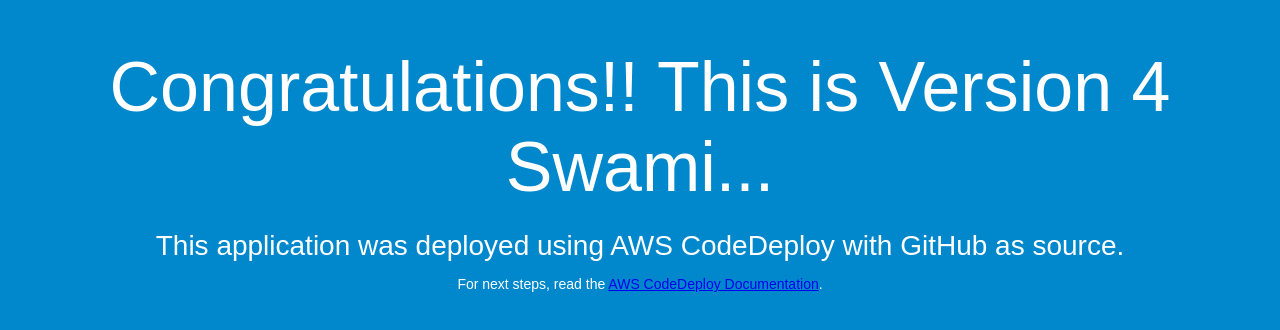
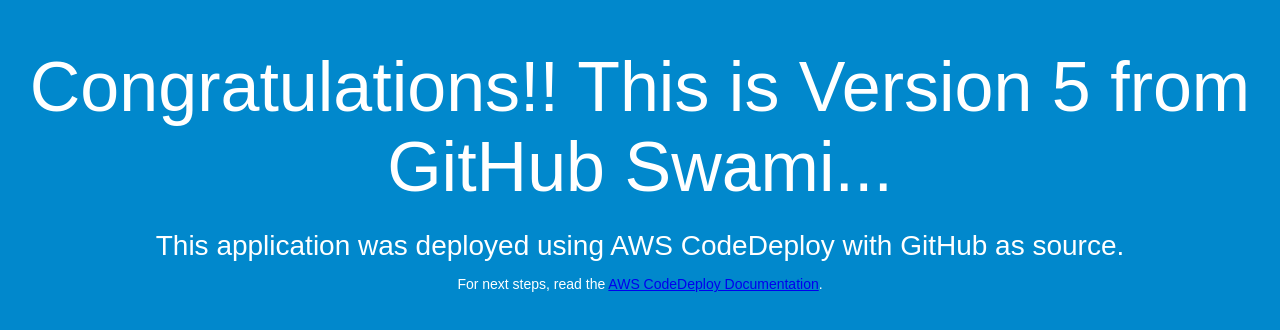
Before and after one commit to bridgecrew-perf6/code-deploy-test, a plain HTML site: page index.html in a window 1280 px wide. Drawn offline with Linux system fonts and the light colour scheme.

Commit message:
Update index.html

```diff
--- a/index.html
+++ b/index.html
@@ -26,7 +26,7 @@
 </head>
 <body>
   <div align="center">
-    <h1>Congratulations!! This is Version 4 Swami...</h1>
+    <h1>Congratulations!! This is Version 5 from GitHub Swami...</h1>
     <h2>This application was deployed using AWS CodeDeploy with GitHub as source.</h2>
     <p>For next steps, read the <a href="http://aws.amazon.com/documentation/codedeploy">AWS CodeDeploy Documentation</a>.</p>
   </div>
```
